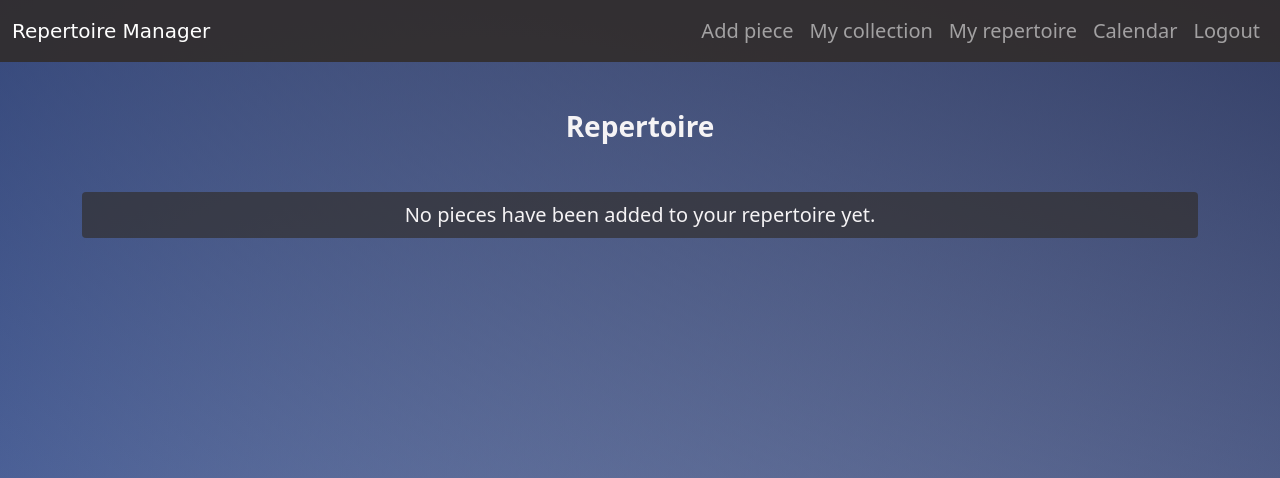
After one commit to paulohenrique-gh/repertoire-manager, a Flask app: page /repertoire in a window 1280 px wide. The commit adds this page. Shown: the top 478 px of the page. Run offline with Flask 3, Linux system fonts and the light colour scheme; the visitor is signed in with stand-in values (Sample User, id 1); data that the repository does not hold is empty; some web fonts are replaced.

Commit message:
added view all entries and repertoire route

```diff
--- a/app.py
+++ b/app.py
@@ -18,7 +18,7 @@ app.config["SESSION_TYPE"] = "filesystem"
 Session(app)
 
 
-@app.route("/", methods=["GET", "POST"])
+@app.route("/")
 def index():
     if not is_logged_in():
         return redirect("/login")
@@ -26,6 +26,16 @@ def index():
     latest = get_latest_entries(session["user_id"], 5)
 
     return render_template("index.html", latest=latest)
+
+@app.route("/view_all")
+def view_all():
+    if not is_logged_in():
+        return redirect("/login")
+
+    all_entries = get_all_entries(session["user_id"])
+
+    return render_template("index_all.html", entries=all_entries)
+
 
 # Registration route
 @app.route("/signup", methods=["GET", "POST"])
@@ -373,7 +383,6 @@ def edit(id):
         else:
             difficulty_level = None
 
-
         start_date = request.form.get("start_date")
         date_pattern = re.compile("^(\d{4})-(\d{2})-(\d{2})$")
         if start_date and date_pattern.match(start_date):
@@ -409,9 +418,6 @@ def edit(id):
         flash("Piece details were updated")
         return redirect("/")
 
-
-    print("ID: ", id)
-
     return render_template("edit.html", details=details, piece_id=id)
 
 
@@ -427,3 +433,19 @@ def remove(id):
     remove_piece(id)
     flash("Piece removed from collection successfully")
     return redirect("/")
+
+
+@app.route("/repertoire")
+def repertoire():
+
+    if not is_logged_in():
+        return redirect("/login")
+
+    repertoire = get_repertoire(session["user_id"])
+
+    return render_template("repertoire.html", repertoire=repertoire)
+
+@app.route("/reset/<id>", methods=["POST"])
+def reset(id):
+
+    return id
--- a/queries.py
+++ b/queries.py
@@ -22,6 +22,24 @@ def get_latest_entries(user_id, limit):
 
     return rows
 
+
+def get_all_entries(user_id):
+    db_connection = db_connect()
+    db = db_connection.cursor(dictionary=True, buffered=True)
+    sql = """SELECT pieces.id, title, composers.name
+        FROM pieces
+        JOIN composers
+            ON composers.id = pieces.composer_id
+        WHERE pieces.user_id = %s
+        ORDER BY created_at DESC"""
+
+    db.execute(sql, (user_id,))
+    rows = db.fetchall()
+
+    if db_connection:
+        db_connection.close()
+
+    return rows
 
 def get_piece_details(user_id, piece_id):
     db_connection = db_connect()
@@ -180,3 +198,27 @@ def is_in_calendar(piece_id):
         return True
 
     return False
+
+def get_repertoire(user_id):
+    db_connection = db_connect()
+    db = db_connection.cursor(dictionary=True, buffered=True)
+    sql = """
+        SELECT
+            pieces.id AS piece_id,
+            pieces.title AS title,
+            MAX(composers.name) AS composer,
+            MIN(calendar.date_to_play) AS date_to_play
+        FROM pieces
+        JOIN users
+            ON users.id = pieces.user_id
+        JOIN composers
+            ON composers.id = pieces.composer_id
+        JOIN calendar
+            ON calendar.piece_id = pieces.id
+        WHERE users.id = %s
+        GROUP BY pieces.id;"""
+
+    db.execute(sql, (user_id,))
+    repertoire = db.fetchall()
+
+    return repertoire
--- a/static/styles.css
+++ b/static/styles.css
@@ -94,8 +94,13 @@ h3, li {
    font-size: 20px;
 }
 
-.edit-footer-link, .edit-footer-link:hover {
+.footer-link, .footer-link:hover {
    font-size: 20px;
    color: inherit;
    text-decoration: none;
 }
+
+.btn-reset, .btn-reset:hover {
+   background-color: #f5f3f5;
+   color: #302b27da;
+}
--- a/templates/details.html
+++ b/templates/details.html
@@ -72,11 +72,11 @@
             </div>
             <div class="row justify-content-center">
                 <div class="col-6 text-end">
-                    <a class="edit-footer-link" href="/edit/{{ piece_id }}">Edit</a>
+                    <a class="footer-link" href="/edit/{{ piece_id }}">Edit</a>
                 </div>
                 <div class="col-6 text-start">
                     <!-- TODO Add confirmation -->
-                    <a class="edit-footer-link" href="/remove/{{ piece_id }}">Remove</a>
+                    <a class="footer-link" href="/remove/{{ piece_id }}">Remove</a>
                 </div>
             </div>
         </div>
--- a/templates/layout.html
+++ b/templates/layout.html
@@ -28,7 +28,7 @@
                   <a class="nav-link"href="/">My collection</a>
                 </li>
                 <li class="nav-item">
-                  <a class="nav-link" href="#">My repertoire</a>
+                  <a class="nav-link" href="/repertoire">My repertoire</a>
                 </li>
                 <li class="nav-item">
                   <a class="nav-link" href="#">Calendar</a>
--- /dev/null
+++ b/templates/repertoire.html
@@ -0,0 +1,65 @@
+{% extends "layout.html" %}
+
+{% block title %}
+    Repertoire
+{% endblock %}
+
+{% block main %}
+
+    <div class="text-center fs-5">
+        <h1 class="mb-3 d-block px-5 fw-bolder">Repertoire</h1>
+        <div class="container mt-5">
+            {% if not repertoire %}
+                <a href="/add_piece" class="entry-link">
+                    <div class="row my-2 rounded-1 dark-gradient justify-content-center">
+                        <div class="col-6 py-2 text-center">
+                            No pieces have been added to your repertoire yet.
+                        </div>
+                    </div>
+                </a>
+            {% else %}
+                {% for piece in repertoire %}
+                    <a href="/details/{{ piece['piece_id'] }}" class="entry-link">
+                        <div class="row my-2 rounded-1 dark-gradient justify-content-center align-items-center">
+                            <div class="col-md-4 py-2 text-md-end">
+                                {{ piece["title"].title() }}
+                            </div>
+                            <div class="col-md-4 py-2 text-md-start">
+                                {{ piece["composer"].title() }}
+                            </div>
+                            <div class="col-md-4 py-2 text-center d-flex justify-content-center">
+                                <div class="row align-items-center">
+                                    <div class="col-6 text-nowrap text-start">
+                                       Next: {{ piece["date_to_play"].strftime('%m.%d.%Y') }}
+                                    </div>
+                                    <div class="col-6 ps-5">
+                                        <form action="/reset/{{ piece['piece_id'] }}" method="post">
+                                            <input type="hidden" value="{{ piece['piece_id'] }}">
+                                            <button type="submit" class="form-control btn btn-reset p-0">Reset</button>
+                                        </form>
+                                    </div>
+
+                                </div>
+
+                            </div>
+                            <!-- <div class="col-md-4 py-2 text-md-start justify-content-center">
+                                <div class="row align-items-center justify-content-around">
+                                    <div class="col-md-4 text-md-start">
+                                        {{ piece["date_to_play"].strftime('%m.%d.%Y') }}
+                                    </div>
+                                    <div class="col-sm-3 text-md-end">
+                                        <form action="/reset" method="post" class="p-0">
+                                            <input type="hidden" value="{{ piece['piece_id'] }}">
+                                            <button type="submit" class="form-control btn btn-reset text-center p-0">Reset</button>
+                                        </form>
+                                    </div>
+                                </div>
+                            </div> -->
+                        </div>
+                    </a>
+                {% endfor %}
+            {% endif %}
+
+        </div>
+    </div>
+{% endblock %}
```
Also changed, not shown: templates/index.html (+18 -4 lines), templates/index_all.html (added, +36 -0 lines), README.md.
